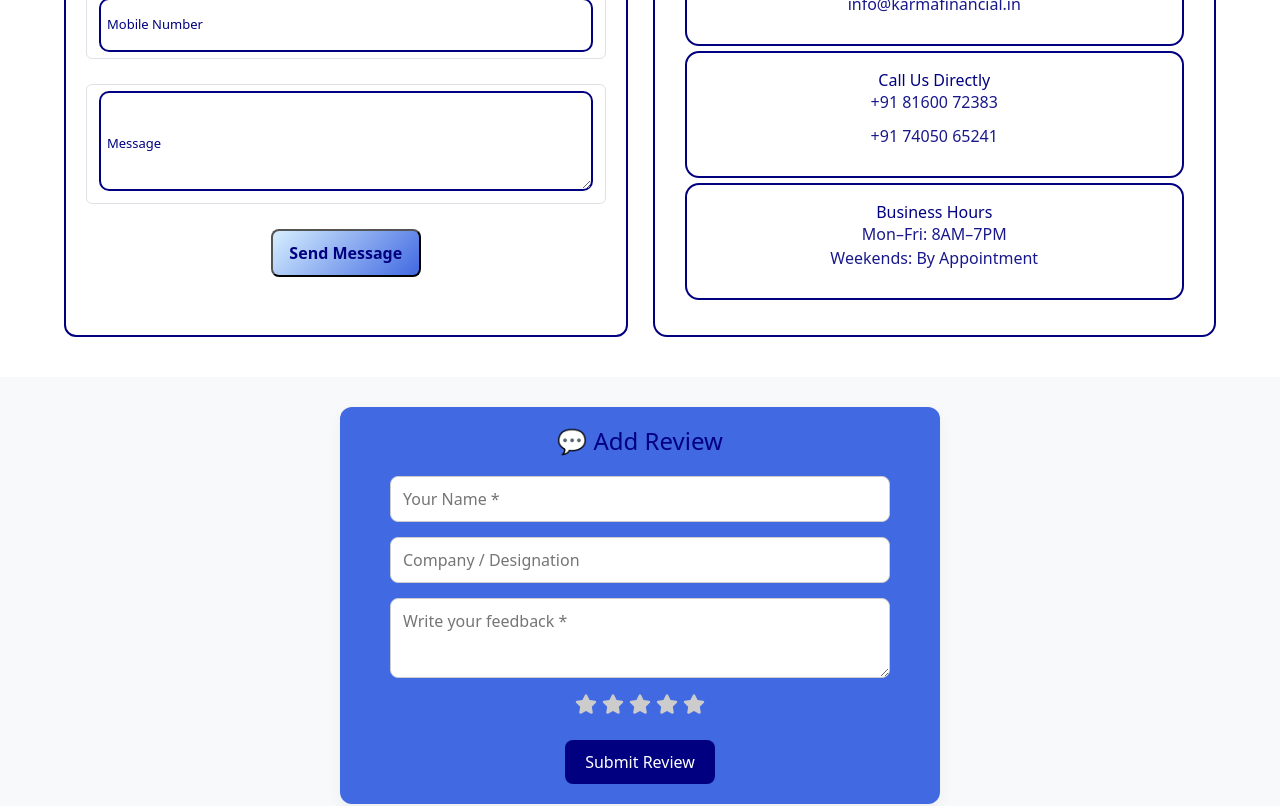
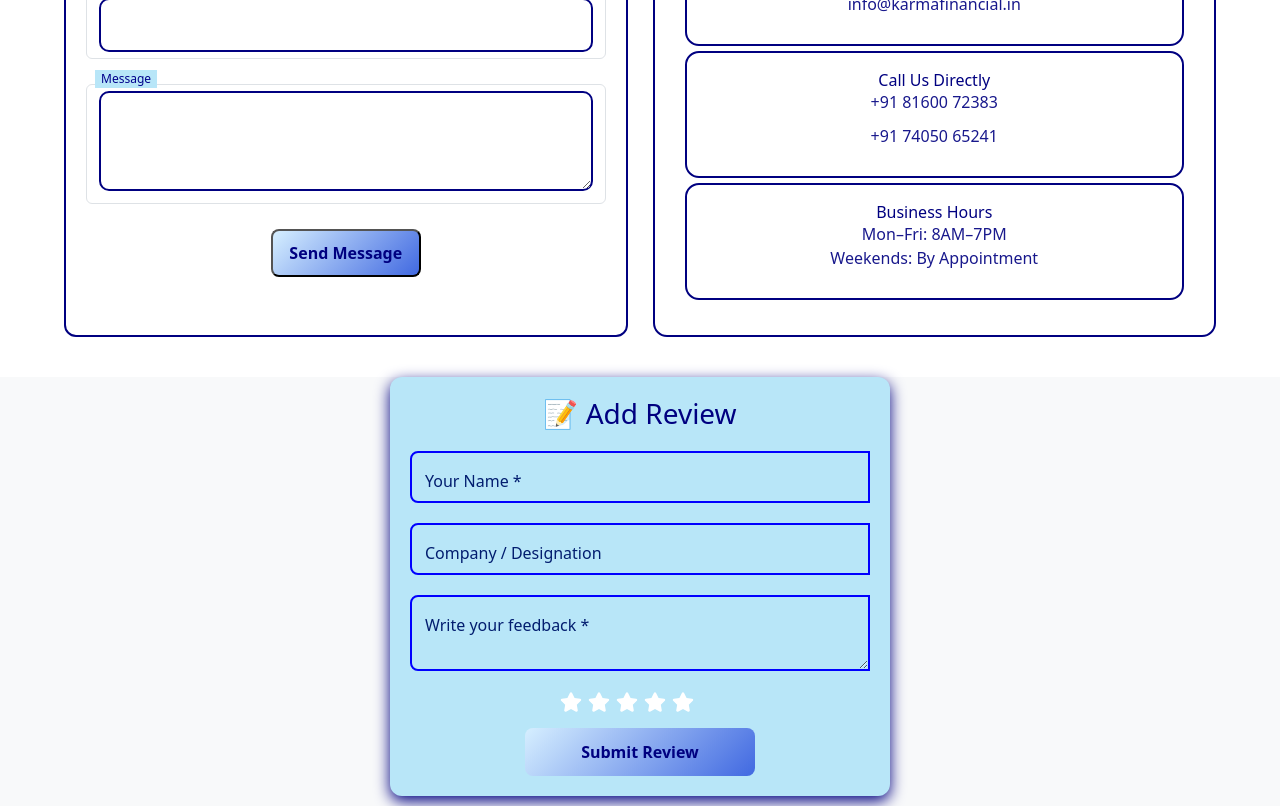
Before and after one commit to kajalvanzara05-png/karmafinancial, a React (Create React App) app: page /Contact in a window 1280 px wide. Shown: the part 360-1166 px from the top of the page. Built offline with nearby package versions, Linux system fonts and the light colour scheme.

Commit message:
testimonial

```diff
--- a/src/pages/Blog.jsx
+++ b/src/pages/Blog.jsx
@@ -13,7 +13,7 @@ function Blog() {
 
   return (
     <section className="blog-section  ">
-      <h3 className="blog-title text-primary">Latest Blogs</h3>
+      <h3 className="blog-title ">Latest Blogs</h3>
       <div className="blog-grid ">
         {sortedBlogData.map((blog) => (
           <div
--- a/src/pages/BlogDetail.css
+++ b/src/pages/BlogDetail.css
@@ -4,7 +4,6 @@
   width: 60%;
   margin: 2rem auto;
   padding: 1.5rem;
-  background-color:  rgb(214, 239, 255);
   border-radius: 1rem;
   box-shadow: 0 4px 16px rgba(0, 0, 0, 0.1);
   font-family: 'Inter', sans-serif;
--- a/src/pages/Testimonial_form.css
+++ b/src/pages/Testimonial_form.css
@@ -1,76 +1,86 @@
 .review-form {
-  margin-top: 30px;
-  text-align: center;
+  max-width: 500px;
+  margin: 0 auto;
   padding: 20px;
-  background-color: royalblue; /* yellow background */
-  border-radius: 12px;
-  max-width: 600px;
-  margin-left: auto;
-  margin-right: auto;
-  box-shadow: 0 5px 15px rgba(0,0,0,0.05);
-  color:navy; /* dark green text */
+  background: rgb(184, 230, 248);
+  border-radius: 12px ;
+  box-shadow: 0 5px 15px navy;
+
 }
 
 .review-form h3 {
+  text-align: center;
   margin-bottom: 20px;
-  font-size: 1.5rem;
-  color:navy; /* dark green */
+  color: navy;
 }
 
-.review-form form {
-  display: flex;
-  flex-direction: column;
-  align-items: center;
-  gap: 15px;
+/* Floating label wrapper */
+.input-group {
+  position: relative;
+  margin-bottom: 20px;
 }
 
-.review-form input,
-.review-form textarea {
-  width: 90%;
-  max-width: 500px;
-  padding: 10px 12px;
-  border: 1px solid #ccc;
+/* Inputs and textarea */
+input, textarea {
+  width: 100%;
+  padding: 18px 12px 6px 12px; /* top padding more for label inside */
+  font-size: 16px;
+  border: 2px solid blue;
   border-radius: 8px;
-  font-size: 1rem;
-  color:navy; /* dark green text inside inputs */
+  outline: none;
+  background: transparent;
+  transition: 0.3s;
 }
 
-.review-form textarea {
-  resize: vertical;
-  min-height: 80px;
+input:focus, textarea:focus {
+  border-color: navy; /* highlight border on focus */
 }
 
+/* Labels inside input */
+.input-group label {
+  position: absolute;
+  top: 18px; /* matches top padding of input */
+  left: 12px;
+  color: #021d6f;
+  pointer-events: none;
+  transition: 0.3s;
+  background:  rgb(184, 230, 248);
+  padding: 0 4px;
+}
+
+/* Move label on focus or if input has value */
+input:focus + label,
+textarea:focus + label,
+input:not(:placeholder-shown) + label,
+textarea:not(:placeholder-shown) + label {
+  top: -6px;
+  left: 8px;
+  font-size: 12px;
+  color: darkblue;
+  background-color:rgb(184, 230, 248) ;
+}
+
+/* Rating */
 .rating-input {
   display: flex;
-  justify-content: center;
-  gap: 5px;
-  margin-bottom: 10px;
+  gap: 6px;
+  margin-bottom: 15px;
+  margin-left: 150px;
 }
 
+/* Button */
 .submit-btn {
-  padding: 10px 20px;
+  width: 50%;
+  padding: 12px;
+  border: none;
   border-radius: 8px;
+  background: linear-gradient(135deg, rgb(214, 239, 255), royalblue) !important;
+  color: navy;
+  font-weight: 600;
   cursor: pointer;
-  font-size: 1rem;
-  transition: 0.3s;
-  background-color: navy !important; /* dark green button */
-  color: white !important;             /* white text */
-  border: none !important;
+  transition: transform 0.3s;
 }
 
-.message {
-  margin: 15px auto;
-  padding: 10px 15px;
-  background-color: #d4edda; /* green for success */
-  color: navy;
-  border: 1px solid #c3e6cb;
-  border-radius: 8px;
-  width: fit-content;
-  animation: fadeout 3s forwards;
+.submit-btn:hover {
+  transform: scale(1.05);
 }
-
-@keyframes fadeout {
-  0% { opacity: 1; }
-  80% { opacity: 1; }
-  100% { opacity: 0; }
-}
--- a/src/pages/Testimonial_form.jsx
+++ b/src/pages/Testimonial_form.jsx
@@ -63,42 +63,60 @@ const Testimonial_form = () => {
 
   return (
     <div className="review-form">
-      <h3>{editing ? "✏️ Edit Review" : "💬 Add Review"}</h3>
+      <h3>{editing ? "✏️ Edit Review" : "📝 Add Review"}</h3>
 
       {message && <div className="message">{message}</div>}
 
       <form onSubmit={handleSubmit}>
+        <div className="input-group">
           <input
             type="text"
             name="name"
-          placeholder="Your Name *"
             value={formData.name}
+            placeholder=" "
             onChange={handleChange}
+            required
           />
+          <label>Your Name *</label>
+        </div>
+
+        <div className="input-group">
           <input
             type="text"
             name="company"
-          placeholder="Company / Designation"
             value={formData.company}
+            placeholder=" "
             onChange={handleChange}
           />
+          <label>Company / Designation</label>
+        </div>
+
+        <div className="input-group">
           <textarea
             name="feedback"
-          placeholder="Write your feedback *"
             value={formData.feedback}
+            placeholder=" "
             onChange={handleChange}
+            required
           />
+          <label>Write your feedback *</label>
+        </div>
+
         <div className="rating-input">
+
                     {[...Array(5)].map((_, i) => (
             <FaStar
               key={i}
               size={22}
-              color={i < formData.rating ? "#f4b400" : "#ccc"}
+              color={i < formData.rating ? "#f4b400" : "#fff"}
               onClick={() => handleRating(i + 1)}
               style={{ cursor: "pointer" }}
             />
           ))}
+
+
         </div>
+
         <button type="submit" className="submit-btn">
           {editing ? "Update Review" : "Submit Review"}
         </button>
--- a/src/pages/blog.css
+++ b/src/pages/blog.css
@@ -48,6 +48,3 @@
   font-weight: 600;
 
 }
-.blog-title{
-  background-color: navy;
-}
```
Lines whose indentation alone changed are shown as unchanged.
